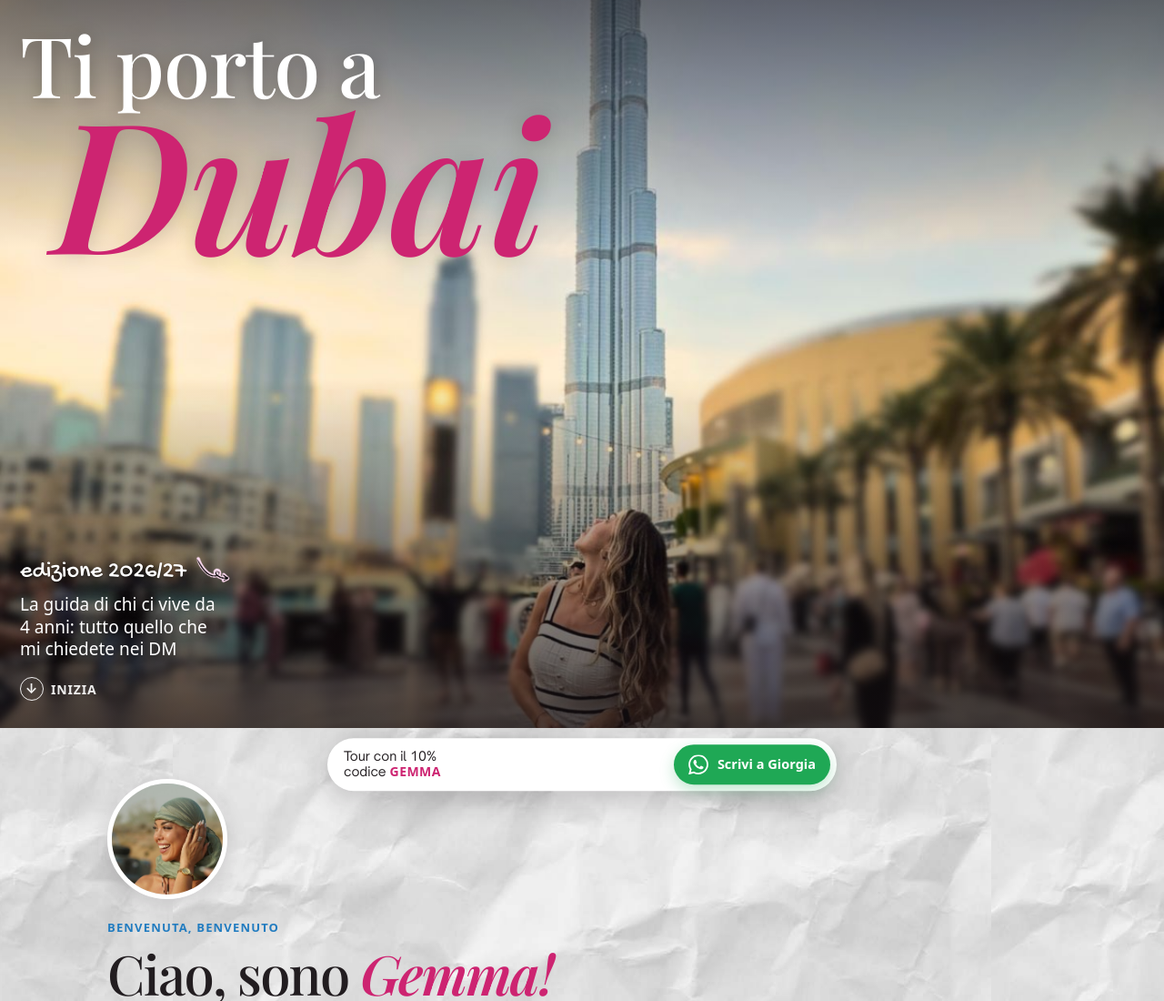
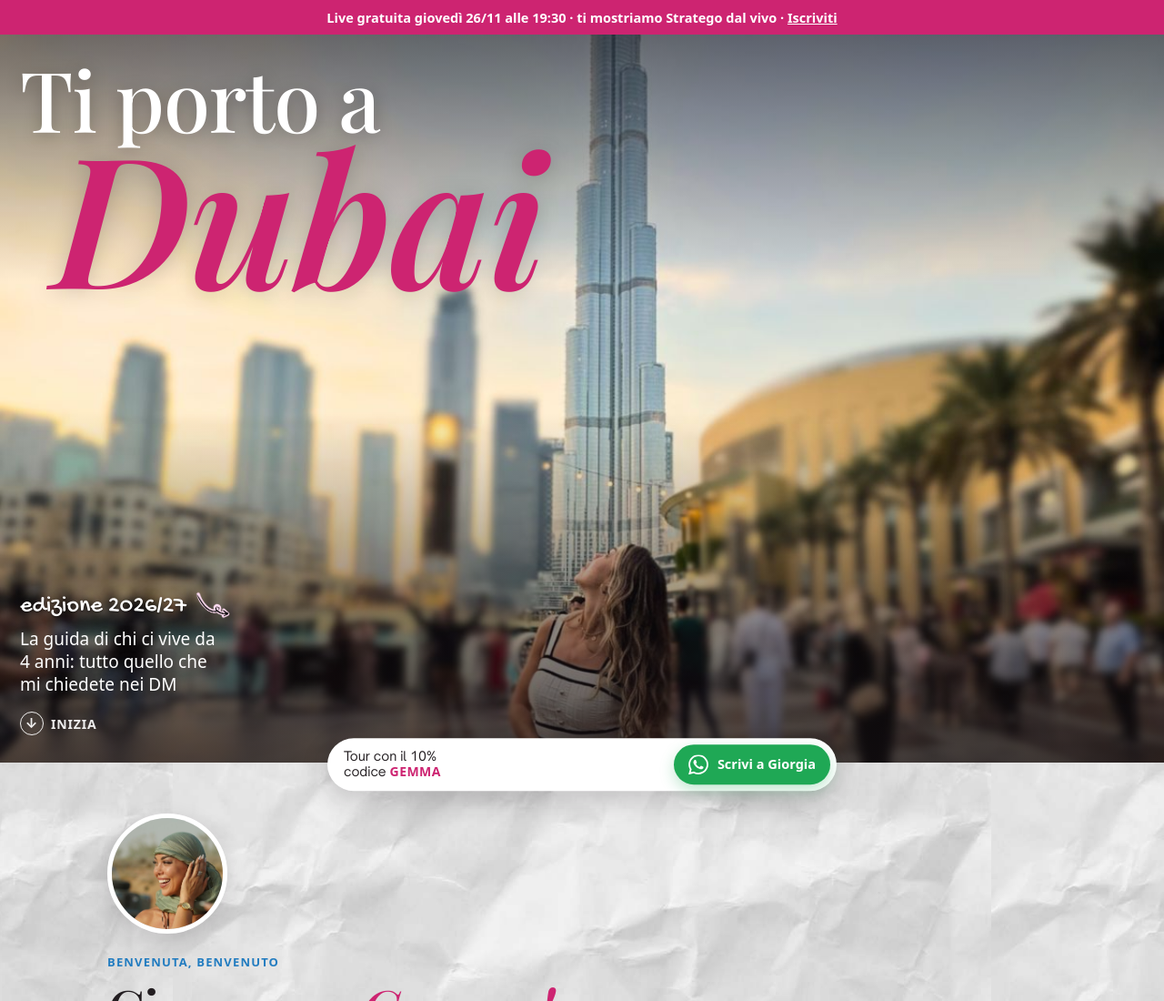
Before and after one commit to gemmalenoci-dotcom/guida-dubai, a plain HTML site: page index.html in a window 1280 px wide. Shown: the top 1100 px of the page at 91% size. Drawn offline with Linux system fonts and the light colour scheme; a web font is replaced by a local one.

Commit message:
Striscia della live del 26/11 (sparisce da sola dopo le 19:30)
Co-Authored-By: Claude Opus 5.5 <noreply@anthropic.com>

```diff
--- a/index.html
+++ b/index.html
@@ -349,6 +349,7 @@ footer{padding:20px 0 120px;text-align:center;font-size:13px;color:var(--muted)}
 <script src="https://academy.unlikeacademy.it/traccia.js?v=1" defer data-risorsa="dubai"></script>
 </head>
 <body>
+<a class="strip" data-striscia-live href="https://black.unlikeacademy.it/?utm_source=dubai&amp;utm_medium=striscia&amp;utm_campaign=bf26" target="_blank" rel="noopener" style="display:block;background:#CD2471;color:#fff;text-decoration:none;font-size:14.5px;font-weight:600;text-align:center;padding:9px 16px;line-height:1.4"><b style="color:#fff">Live gratuita</b> giovedì 26/11 alle 19:30 · ti mostriamo Stratego dal vivo · <u style="color:#fff">Iscriviti</u></a><script data-striscia>(function(){if(Date.now()<Date.UTC(2026,10,26,18,30))return;var s=document.querySelector('a[data-striscia-live],a.strip[data-live]');if(!s)return;s.remove();})()</script>
 
 
 <!-- COPERTINA -->
```
